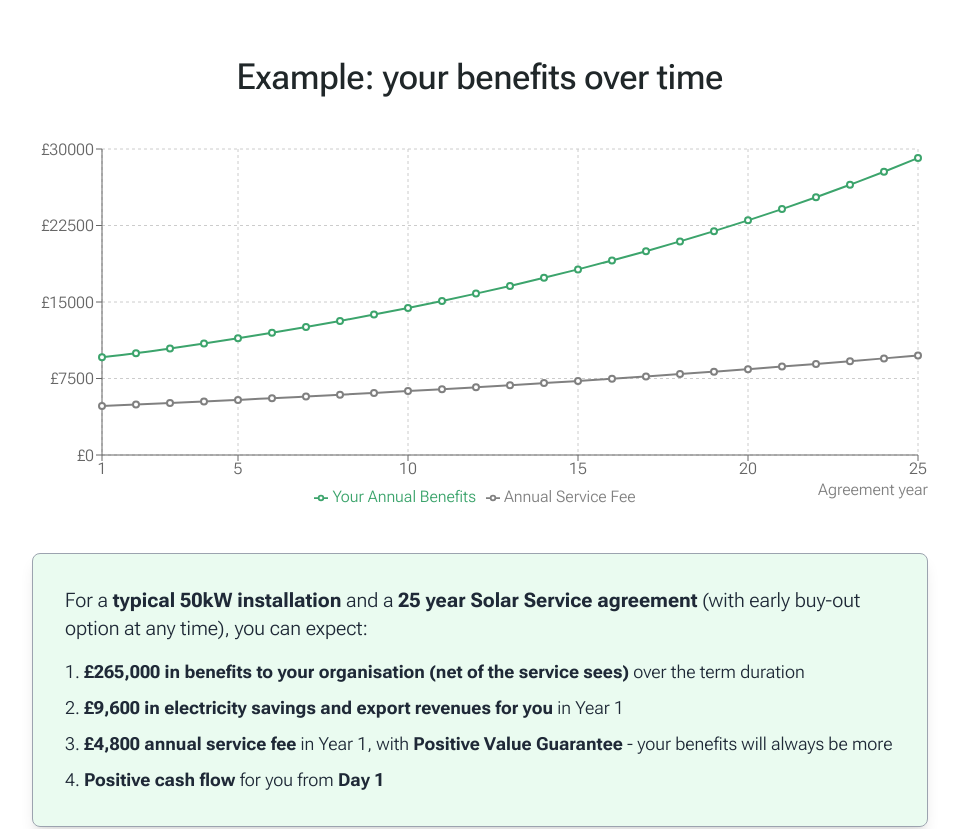
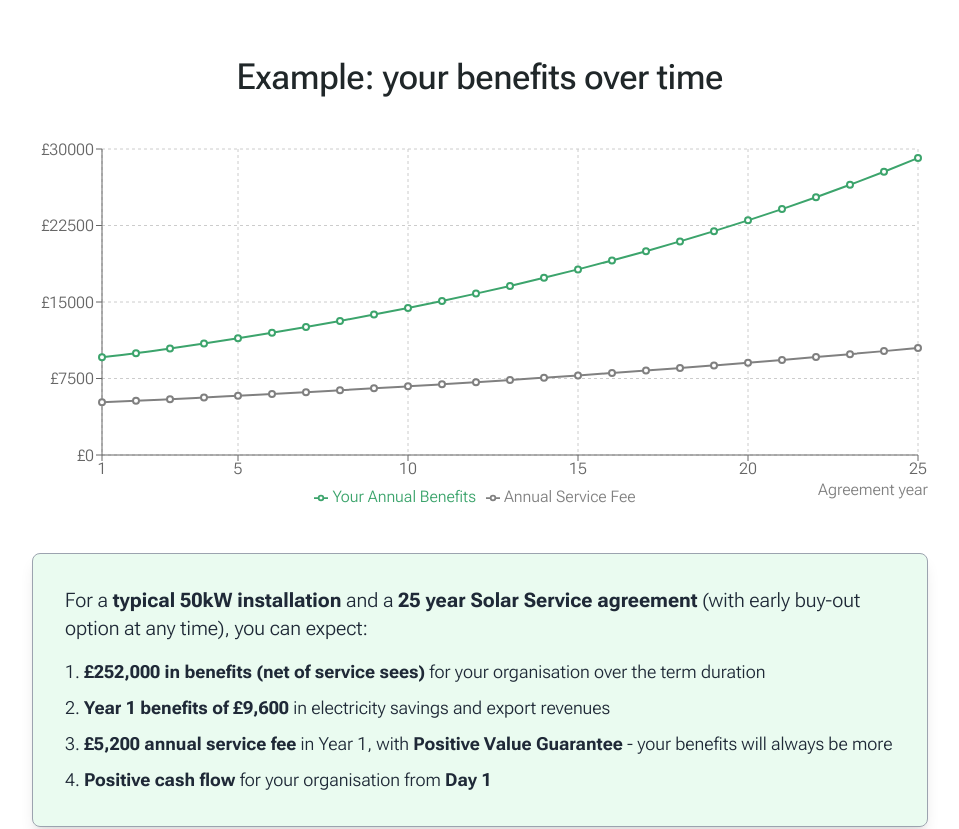
Before and after one commit to marianne-p/ges, a React (Vite) app: page / in a window 1280 px wide. Shown: the part 3320-4149 px from the top of the page, without its empty margins (160-1119 px from the left). Built offline with nearby package versions, Linux system fonts and the light colour scheme.

Commit message:
Update BenefitsChart.jsx
tweaks to text and chart

```diff
--- a/src/components/BenefitsChart.jsx
+++ b/src/components/BenefitsChart.jsx
@@ -2,31 +2,31 @@ import { motion } from "framer-motion";
 import { LineChart, Line, XAxis, YAxis, CartesianGrid, Tooltip, Legend, ResponsiveContainer } from 'recharts';
 
 const data = [
-  { year: "1", benefit: 9575, fee: 4800 },
-  { year: "2", benefit: 9966, fee: 4944 },
-  { year: "3", benefit: 10435, fee: 5092 },
-  { year: "4", benefit: 10926, fee: 5245 },
-  { year: "5", benefit: 11440, fee: 5402 },
-  { year: "6", benefit: 11980, fee: 5565 },
-  { year: "7", benefit: 12547, fee: 5731 },
-  { year: "8", benefit: 13141, fee: 5903 },
-  { year: "9", benefit: 13764, fee: 6080 },
-  { year: "10", benefit: 14417, fee: 6263 },
-  { year: "11", benefit: 15103, fee: 6451 },
-  { year: "12", benefit: 15822, fee: 6644 },
-  { year: "13", benefit: 16576, fee: 6844 },
-  { year: "14", benefit: 17368, fee: 7049 },
-  { year: "15", benefit: 18198, fee: 7260 },
-  { year: "16", benefit: 19069, fee: 7478 },
-  { year: "17", benefit: 19983, fee: 7703 },
-  { year: "18", benefit: 20941, fee: 7934 },
-  { year: "19", benefit: 21947, fee: 8172 },
-  { year: "20", benefit: 23003, fee: 8417 },
-  { year: "21", benefit: 24110, fee: 8669 },
-  { year: "22", benefit: 25272, fee: 8929 },
-  { year: "23", benefit: 26492, fee: 9197 },
-  { year: "24", benefit: 27771, fee: 9473 },
-  { year: "25", benefit: 29114, fee: 9757 },
+  { year: "1", benefit: 9575, fee: 5160 },
+  { year: "2", benefit: 9966, fee: 5315 },
+  { year: "3", benefit: 10435, fee: 5474 },
+  { year: "4", benefit: 10926, fee: 5638 },
+  { year: "5", benefit: 11440, fee: 5808 },
+  { year: "6", benefit: 11980, fee: 5982 },
+  { year: "7", benefit: 12547, fee: 6161 },
+  { year: "8", benefit: 13141, fee: 6346 },
+  { year: "9", benefit: 13764, fee: 6537 },
+  { year: "10", benefit: 14417, fee: 6733 },
+  { year: "11", benefit: 15103, fee: 6935 },
+  { year: "12", benefit: 15822, fee: 7143 },
+  { year: "13", benefit: 16576, fee: 7357 },
+  { year: "14", benefit: 17368, fee: 7578 },
+  { year: "15", benefit: 18198, fee: 7805 },
+  { year: "16", benefit: 19069, fee: 8039 },
+  { year: "17", benefit: 19983, fee: 8280 },
+  { year: "18", benefit: 20941, fee: 8529 },
+  { year: "19", benefit: 21947, fee: 8785 },
+  { year: "20", benefit: 23003, fee: 9048 },
+  { year: "21", benefit: 24110, fee: 9320 },
+  { year: "22", benefit: 25272, fee: 9599 },
+  { year: "23", benefit: 26492, fee: 9887 },
+  { year: "24", benefit: 27771, fee: 10184 },
+  { year: "25", benefit: 29114, fee: 10489 },
 ];
 
 const filteredData = data.filter(d => [1, 5, 10, 15, 20, 25].includes(parseInt(d.year)));
@@ -77,16 +77,16 @@ const BenefitsChart = () => {
             </p>
             <ol className="list-decimal list-inside mt-2 space-y-2 text-lg">
               <li>
-                <span className="font-bold">£265,000 in benefits to your organisation (net of the service sees)</span> over the term duration
+                <span className="font-bold">£252,000 in benefits (net of service sees)</span> for your organisation over the term duration
               </li>
               <li>
-                <span className="font-bold">£9,600 in electricity savings and export revenues for you</span> in Year 1
+                <span className="font-bold">Year 1 benefits of £9,600</span> in electricity savings and export revenues
               </li>
               <li>
-                <span className="font-bold">£4,800 annual service fee</span> in Year 1, with <span className="font-bold">Positive Value Guarantee</span> - your benefits will always be more
+                <span className="font-bold">£5,200 annual service fee</span> in Year 1, with <span className="font-bold">Positive Value Guarantee</span> - your benefits will always be more
               </li>
               <li>
-                <span className="font-bold">Positive cash flow</span> for you from <span className="font-bold">Day 1</span>
+                <span className="font-bold">Positive cash flow</span> for your organisation from <span className="font-bold">Day 1</span>
               </li>
 
             </ol>
```
